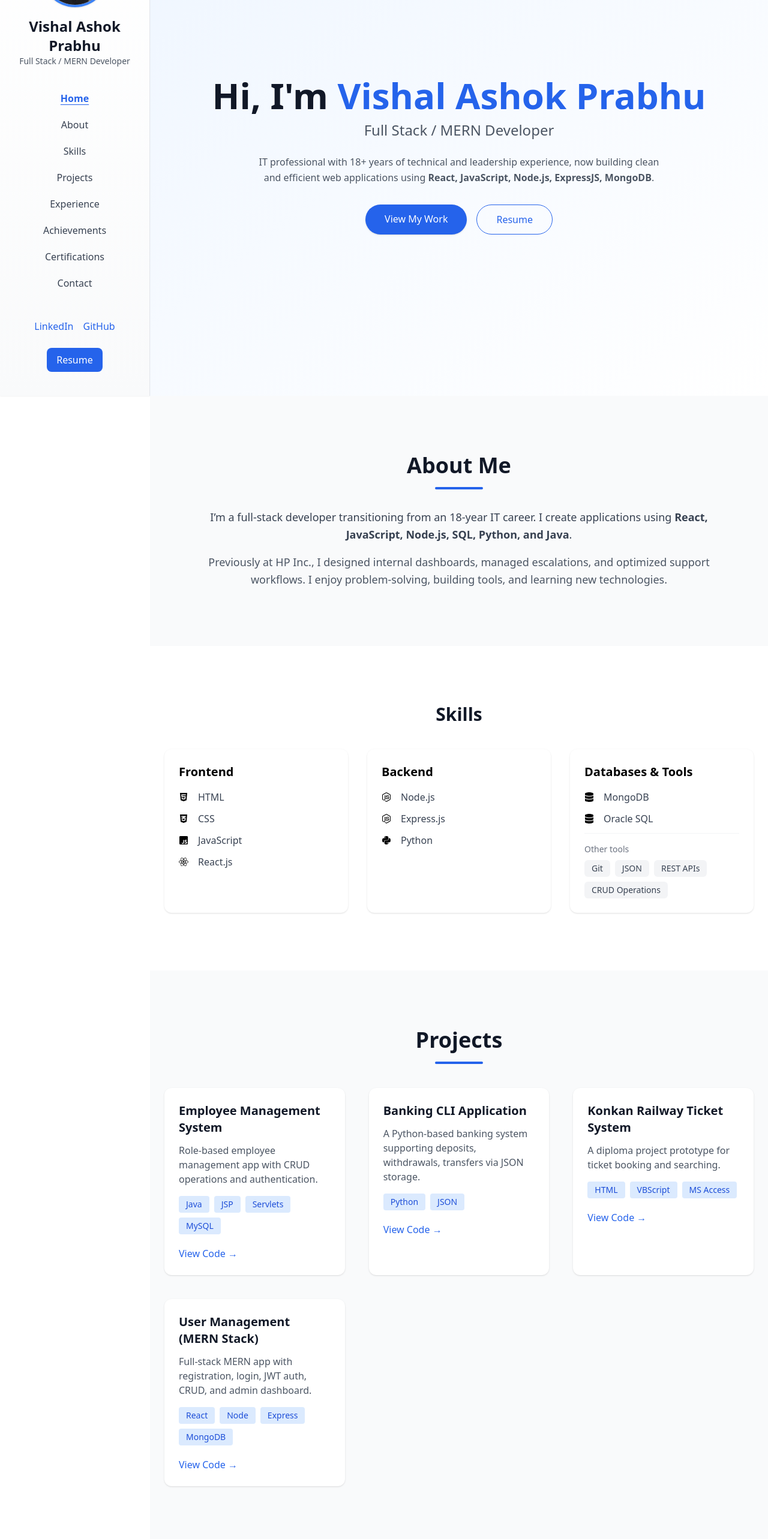
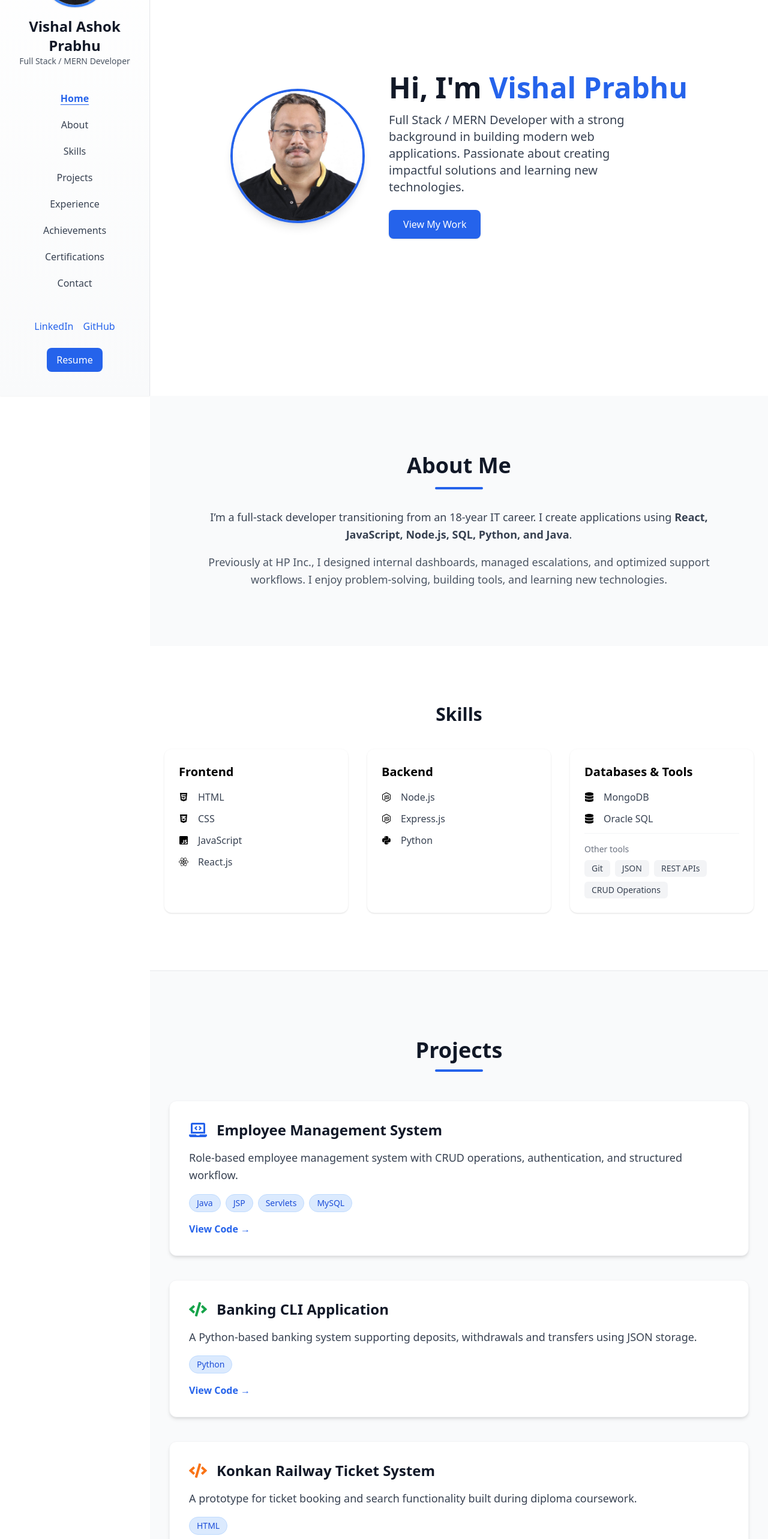
Before and after one commit to vishalps08/personal-portfolio, a React (Vite) app: page / in a window 1280 px wide. Shown: the part 140-2706 px from the top of the page at 60% size. Built offline with nearby package versions, Linux system fonts and the light colour scheme.

Commit message:
Updated premium project cards + mobile UI fixes

```diff
--- a/src/components/Hero.jsx
+++ b/src/components/Hero.jsx
@@ -2,36 +2,34 @@ export default function Hero() {
   return (
     <section
       id="hero"
-      className="min-h-screen flex flex-col justify-center items-center text-center px-4 pt-24 md:pt-0 bg-gradient-to-br from-blue-50 to-white"
+      className="min-h-screen flex flex-col md:flex-row items-center justify-center px-6 md:px-20 text-center md:text-left"
     >
-      <h1 className="text-4xl md:text-6xl font-bold text-gray-900">
-        Hi, I'm <span className="text-blue-600">Vishal Ashok Prabhu</span>
-      </h1>
+      {/* Profile Image */}
+      <div className="mb-6 md:mb-0 md:mr-10 flex justify-center w-full md:w-auto">
+        <img
+          src="/profile.jpg"
+          alt="Profile"
+          className="w-40 h-40 md:w-56 md:h-56 rounded-full object-cover shadow-lg border-4 border-blue-600"
+        />
+      </div>
 
-      <h2 className="text-xl md:text-2xl text-gray-600 mt-3">
-        Full Stack / MERN Developer
-      </h2>
+      {/* Text Section */}
+      <div>
+        <h1 className="text-3xl md:text-5xl font-bold text-gray-900 leading-tight">
+          Hi, I'm <span className="text-blue-600">Vishal Prabhu</span>
+        </h1>
 
-      <p className="text-gray-600 mt-6 max-w-2xl leading-relaxed">
-        IT professional with 18+ years of technical and leadership experience,
-        now building clean and efficient web applications using
-        <span className="font-semibold"> React, JavaScript, Node.js, ExpressJS, MongoDB</span>.
-      </p>
+        <p className="mt-4 text-lg md:text-xl text-gray-700 max-w-md mx-auto md:mx-0 leading-relaxed">
+          Full Stack / MERN Developer with a strong background in building
+          modern web applications. Passionate about creating impactful solutions
+          and learning new technologies.
+        </p>
 
-      <div className="mt-8 flex gap-4">
         <a
           href="#projects"
-          className="bg-blue-600 text-white px-8 py-3 rounded-full shadow hover:bg-blue-700 hover:shadow-lg transition"
+          className="mt-6 inline-block bg-blue-600 hover:bg-blue-700 text-white px-6 py-3 rounded-lg shadow transition"
         >
           View My Work
-        </a>
-
-        <a
-          href="/Vishal-Ashok-Prabhu-Resume.pdf"
-          download
-          className="border border-blue-600 text-blue-600 px-8 py-3 rounded-full hover:bg-blue-50 transition"
-        >
-          Resume
         </a>
       </div>
     </section>
--- a/src/components/Projects.jsx
+++ b/src/components/Projects.jsx
@@ -1,62 +1,114 @@
+import { useState } from "react";
+import { FaChevronDown, FaChevronUp } from "react-icons/fa";
+import { FaCode, FaLaptopCode, FaDatabase } from "react-icons/fa";
+
 export default function Projects() {
+  const [openIndex, setOpenIndex] = useState(null); // track expanded card (mobile only)
+
   const projects = [
     {
       title: "Employee Management System",
       description:
-        "Role-based employee management app with CRUD operations and authentication.",
+        "Role-based employee management system with CRUD operations, authentication, and structured workflow.",
       tech: ["Java", "JSP", "Servlets", "MySQL"],
+      icon: <FaLaptopCode className="text-blue-600 text-3xl" />,
       github: "#",
     },
     {
       title: "Banking CLI Application",
       description:
-        "A Python-based banking system supporting deposits, withdrawals, transfers via JSON storage.",
-      tech: ["Python", "JSON"],
+        "A Python-based banking system supporting deposits, withdrawals and transfers using JSON storage.",
+      tech: ["Python"],
+      icon: <FaCode className="text-green-600 text-3xl" />,
       github: "#",
     },
     {
       title: "Konkan Railway Ticket System",
       description:
-        "A diploma project prototype for ticket booking and searching.",
-      tech: ["HTML", "VBScript", "MS Access"],
+        "A prototype for ticket booking and search functionality built during diploma coursework.",
+      tech: ["HTML"],
+      icon: <FaCode className="text-orange-500 text-3xl" />,
       github: "#",
     },
     {
       title: "User Management (MERN Stack)",
       description:
-        "Full-stack MERN app with registration, login, JWT auth, CRUD, and admin dashboard.",
-      tech: ["React", "Node", "Express", "MongoDB"],
+        "Admin-driven MERN application with JWT authentication, CRUD operations, protected routes, and dashboard.",
+      tech: ["React", "Node.js", "Express.js", "MongoDB"],
+      icon: <FaDatabase className="text-purple-600 text-3xl" />,
       github: "#",
     },
   ];
 
+  const toggleCard = (index) => {
+    setOpenIndex(openIndex === index ? null : index);
+  };
+
   return (
-    <section id="projects" className="py-24 px-6 bg-gray-50">
-      <div className="max-w-6xl mx-auto">
-        <h2 className="text-3xl md:text-4xl font-bold text-gray-900 text-center">
+    <section
+      id="projects"
+      className="py-28 px-5 sm:px-6 lg:px-8 bg-gray-50 border-t border-gray-200"
+    >
+      <div className="max-w-5xl mx-auto">
+        <h2 className="text-3xl md:text-4xl font-bold text-center text-gray-900">
           Projects
         </h2>
-        <div className="w-20 h-1 bg-blue-600 rounded mx-auto mt-4 mb-10"></div>
+        <div className="w-20 h-1 bg-blue-600 rounded mx-auto mt-3 mb-12"></div>
 
-        <div className="grid gap-10 sm:grid-cols-2 lg:grid-cols-3">
-          {projects.map((project, index) => (
+        <div className="space-y-10">
+          {projects.map((project, index) => {
+            const isOpen = openIndex === index;
+
+            return (
               <div
                 key={index}
-              className="bg-white rounded-xl p-6 shadow hover:shadow-xl hover:-translate-y-1 transition-all"
+                className="
+                  bg-white rounded-xl shadow-md border border-gray-100
+                  hover:shadow-lg transition-all duration-300
+                  p-6 sm:p-8 relative overflow-hidden
+                "
               >
-              <h3 className="text-xl font-semibold text-gray-900">
+                {/* Mobile Title + Toggle */}
+                <div
+                  className="flex justify-between items-center md:hidden cursor-pointer"
+                  onClick={() => toggleCard(index)}
+                >
+                  <h3 className="text-lg font-bold text-gray-900">
                     {project.title}
                   </h3>
 
-              <p className="text-gray-600 mt-3">{project.description}</p>
+                  {isOpen ? (
+                    <FaChevronUp className="text-gray-600" />
+                  ) : (
+                    <FaChevronDown className="text-gray-600" />
+                  )}
+                </div>
 
-              <div className="flex flex-wrap gap-2 mt-4">
-                {project.tech.map((t, i) => (
+                {/* Desktop Title */}
+                <div className="hidden md:flex items-center gap-4">
+                  <div>{project.icon}</div>
+                  <h3 className="text-2xl font-bold text-gray-900">
+                    {project.title}
+                  </h3>
+                </div>
+
+                {/* MOBILE EXPANDED CONTENT */}
+                {isOpen && (
+                  <div className="md:hidden mt-4 animate-fadeIn">
+                    <p className="text-gray-700 text-base leading-relaxed">
+                      {project.description}
+                    </p>
+
+                    <div className="mt-4 flex flex-wrap gap-2">
+                      {project.tech.map((tech, idx) => (
                         <span
-                    key={i}
-                    className="px-3 py-1 bg-blue-100 text-blue-700 rounded text-sm"
+                          key={idx}
+                          className="
+                            px-3 py-1 text-sm rounded-full
+                            bg-blue-100 text-blue-700 border border-blue-200
+                          "
                         >
-                    {t}
+                          {tech}
                         </span>
                       ))}
                     </div>
@@ -64,12 +116,44 @@ export default function Projects() {
                     <a
                       href={project.github}
                       target="_blank"
-                className="inline-block mt-5 text-blue-600 font-medium hover:text-blue-800"
+                      className="inline-block mt-4 text-blue-600 hover:text-blue-800 font-semibold"
                     >
                       View Code →
                     </a>
                   </div>
+                )}
+
+                {/* DESKTOP FULL VIEW */}
+                <div className="hidden md:block mt-4">
+                  <p className="text-gray-700 text-lg leading-relaxed">
+                    {project.description}
+                  </p>
+
+                  <div className="mt-4 flex flex-wrap gap-2">
+                    {project.tech.map((tech, idx) => (
+                      <span
+                        key={idx}
+                        className="
+                          px-3 py-1 text-sm rounded-full
+                          bg-blue-100 text-blue-700 border border-blue-200
+                        "
+                      >
+                        {tech}
+                      </span>
                     ))}
+                  </div>
+
+                  <a
+                    href={project.github}
+                    target="_blank"
+                    className="inline-block mt-4 text-blue-600 hover:text-blue-800 font-semibold"
+                  >
+                    View Code →
+                  </a>
+                </div>
+              </div>
+            );
+          })}
         </div>
       </div>
     </section>
```
Lines whose indentation alone changed are shown as unchanged.
